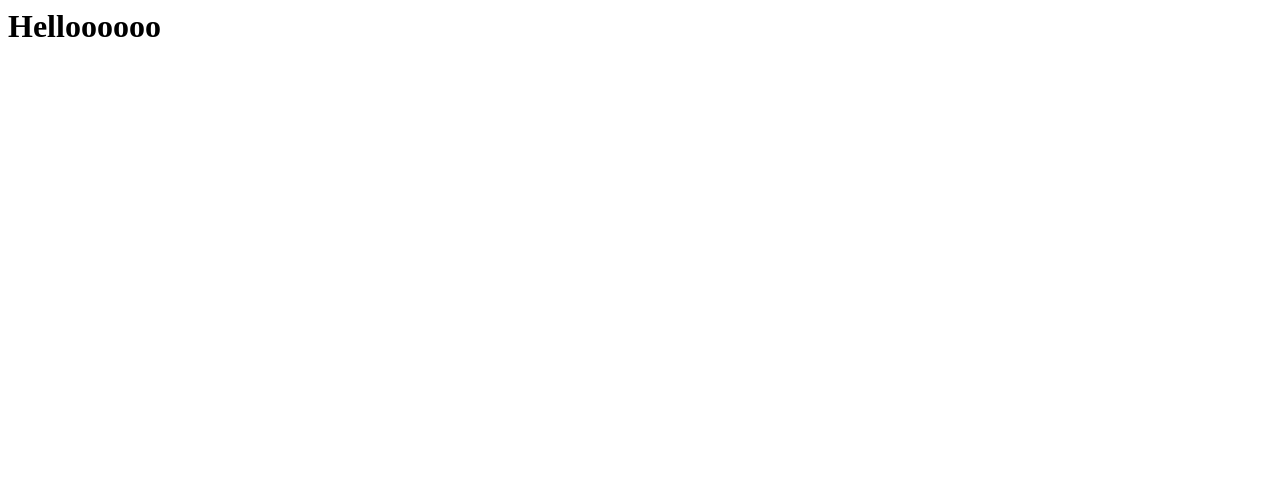
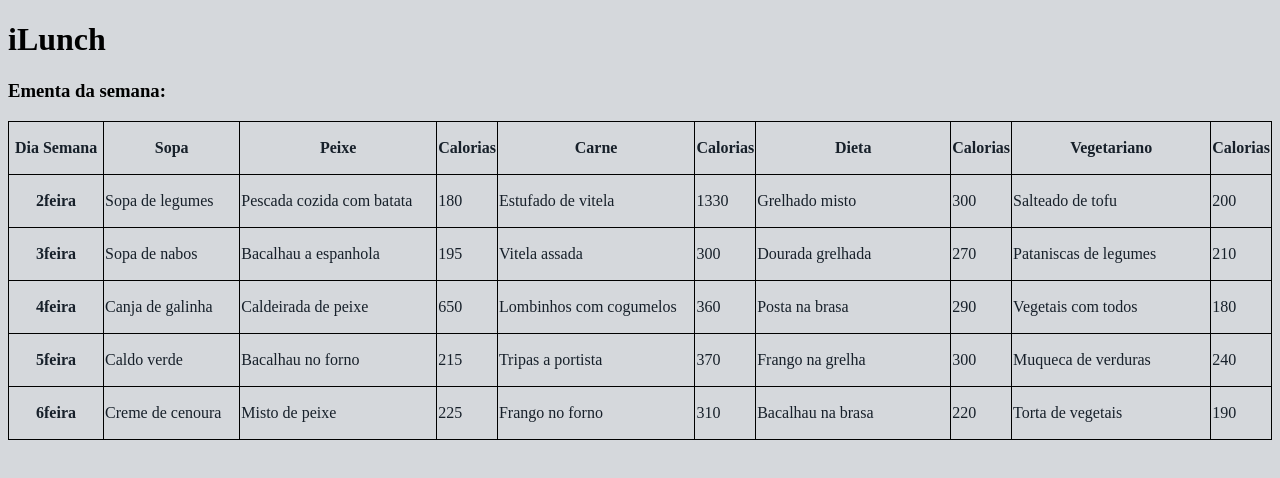
Before and after one commit to Miguel31028/ementa.github.io, a plain HTML site: page index.html in a window 1280 px wide. Drawn offline with Linux system fonts and the light colour scheme.

Commit message:
Add files via upload

```diff
--- a/index.html
+++ b/index.html
@@ -1 +1,7 @@
-<h1>Helloooooo<h1/>
+<!DOCTYPE html><html><head><title>iLunch</title><style>table {border-collapse: collapse;}td, th {height: 50px; border: 1px solid black; color: #17202a;}</style></head><body style=background-color:#d5d8dc;font-family: courier, serif;font-size: 16px;><h1>iLunch</h1><h3>Ementa da semana:</h3><table><tr><th style=width:100px> Dia Semana </th><th style=width:150px>Sopa</th><th style=width:220px>Peixe</th><th>Calorias</th><th style=width:220px>Carne</th><th>Calorias</th><th style=width:220px>Dieta</th><th>Calorias</th><th style=width:220px>Vegetariano</th><th>Calorias</th></tr>
+<tr><th>2feira</th><td>Sopa de legumes</td><td>Pescada cozida com batata</td><td>180</td><td>Estufado de vitela</td><td>1330</td><td>Grelhado misto</td><td>300</td><td>Salteado de tofu</td><td>200</td></tr>
+<tr><th>3feira</th><td>Sopa de nabos</td><td>Bacalhau a espanhola</td><td>195</td><td>Vitela assada</td><td>300</td><td>Dourada grelhada</td><td>270</td><td>Pataniscas de legumes</td><td>210</td></tr>
+<tr><th>4feira</th><td>Canja de galinha</td><td>Caldeirada de peixe</td><td>650</td><td>Lombinhos com cogumelos</td><td>360</td><td>Posta na brasa</td><td>290</td><td>Vegetais com todos</td><td>180</td></tr>
+<tr><th>5feira</th><td>Caldo verde</td><td>Bacalhau no forno</td><td>215</td><td>Tripas a portista</td><td>370</td><td>Frango na grelha</td><td>300</td><td>Muqueca de verduras</td><td>240</td></tr>
+<tr><th>6feira</th><td>Creme de cenoura</td><td>Misto de peixe</td><td>225</td><td>Frango no forno</td><td>310</td><td>Bacalhau na brasa</td><td>220</td><td>Torta de vegetais</td><td>190</td></tr>
+</table></body></html>
```
